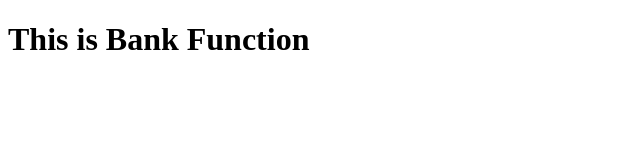
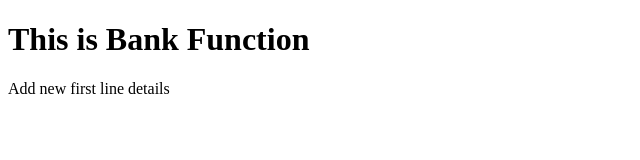
Before and after one commit to RajibReza/bankFunction, a plain HTML site: page index.html in a window 1280 px wide. Shown: the whole page, without its empty margins (0-640 px from the left). Drawn offline with Linux system fonts and the light colour scheme.

Commit message:
added second paragraph

```diff
--- a/index.html
+++ b/index.html
@@ -9,6 +9,7 @@
     <!-- header section -->
     <header>
         <h1>This is Bank Function</h1>
+        <p>Add new first line details</p>
     </header>
 </body>
 </html>
```
